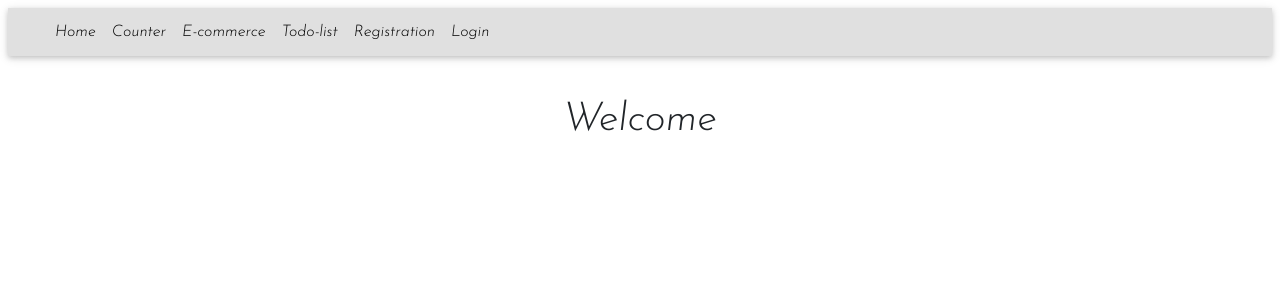
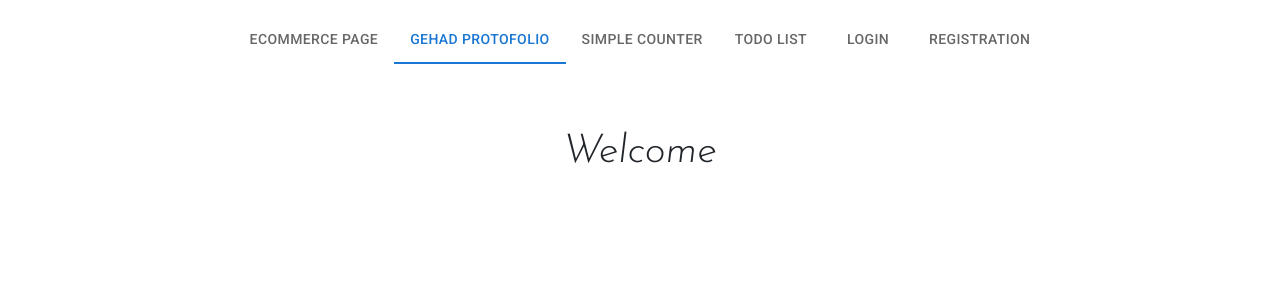
Before and after one commit to gehadsamy/Reactjs-ITI-tasks, a React (Create React App) app: page / in a window 1280 px wide. Shown: the top 300 px of the page. Built offline with nearby package versions, Linux system fonts and the light colour scheme.

Commit message:
Add files via upload

```diff
--- a/src/components/navbar/NavBar.jsx
+++ b/src/components/navbar/NavBar.jsx
@@ -15,51 +15,43 @@ import {
   MDBDropdownLink,
 } from "mdb-react-ui-kit";
 // import { Link } from "react-router-dom";
+import Box from '@mui/material/Box';
+import Tabs from '@mui/material/Tabs';
+import Tab from '@mui/material/Tab';
+import Typography from '@mui/material/Typography';
+// import EcommercePage from '../shop/EcommercePage';
 
-function NavBar() {
+import { MemoryRouter, Route, Link, useRouteMatch } from 'react-router-dom';
+import {Switch } from "react-router-dom";
+
+function NavBar () {
+  const routeMatch = useRouteMatch(['/products', '/Counter', '/Todo', '/Login', '/Registration','/']);
+  const currentTab = routeMatch?.path;
+
   return (
-    <MDBNavbar expand="lg" light bgColor="light" className="m-2 p-4" >
-      <MDBContainer fluid  >
-        <MDBNavbarToggler
-          type="button"
-          data-target="#navbarCenteredExample"
-          aria-controls="navbarCenteredExample"
-          aria-expanded="false"
-          aria-label="Toggle navigation"
-        >
-          <MDBIcon icon="bars" fas />
-        </MDBNavbarToggler>
+    <>
+      <div style={{'display': 'flex', 'justifyContent':'center', 'margin': '1rem'}}>
+        <Tabs value={currentTab} style={{'width': 'fit-content'}} >
+          <Tab label="Ecommerce Page" href="/products" value="/products" to="/products"  component={Link}/>
+          <Tab label="Gehad protofolio" href="/" value="/" to="/" component={Link} />
+          <Tab label="Simple Counter" value="/Counter" to="/Counter" href="/Counter" component={Link}/>
+          <Tab label="Todo list" value="/Todo" to="/Todo" href="/Todo" component={Link}/>
+          <Tab label="Login" value="/Login" to="/Login" href="/Login" component={Link}/>
+          <Tab label="Registration" value="/Registration" to="/Registration" href="/Registration" component={Link}/>
+        </Tabs>
+      </div>
 
-        <MDBCollapse
-          navbar
-          center
-          id="navbarCenteredExample"
-        >
-          <MDBNavbarNav fullWidth={false} className="mb-2 mb-lg-0" style = {{background : '#20232a !important'}}>
-            <MDBNavbarItem>
-              <MDBNavbarLink aria-current="page" href="/">Home</MDBNavbarLink>
-            </MDBNavbarItem>
-
-
-            <MDBNavbarItem>
-              <MDBNavbarLink href="/Counter">Counter</MDBNavbarLink>
-            </MDBNavbarItem>
-            <MDBNavbarItem>
-              <MDBNavbarLink href="/products">E-commerce</MDBNavbarLink>
-            </MDBNavbarItem>
-            <MDBNavbarItem>
-              <MDBNavbarLink href="/todo">Todo-list</MDBNavbarLink>
-            </MDBNavbarItem>
-            <MDBNavbarItem>
-              <MDBNavbarLink href="/Registration">Registration</MDBNavbarLink>
-            </MDBNavbarItem>
-            <MDBNavbarItem>
-              <MDBNavbarLink href="/Login">Login</MDBNavbarLink>
-            </MDBNavbarItem>
-          </MDBNavbarNav>
-        </MDBCollapse>
-      </MDBContainer>
-    </MDBNavbar>
+     <MemoryRouter initialEntries={['/products']} initialIndex={1}>
+       <Box sx={{ width: '100%' }}>
+         <Route>
+           {({ location }) => (
+             <Typography variant="body2" sx={{ pb: 2 }} color="text.secondary">
+             </Typography>
+           )}
+         </Route>
+       </Box>
+     </MemoryRouter>
+    </>
   );
 }
 
```
